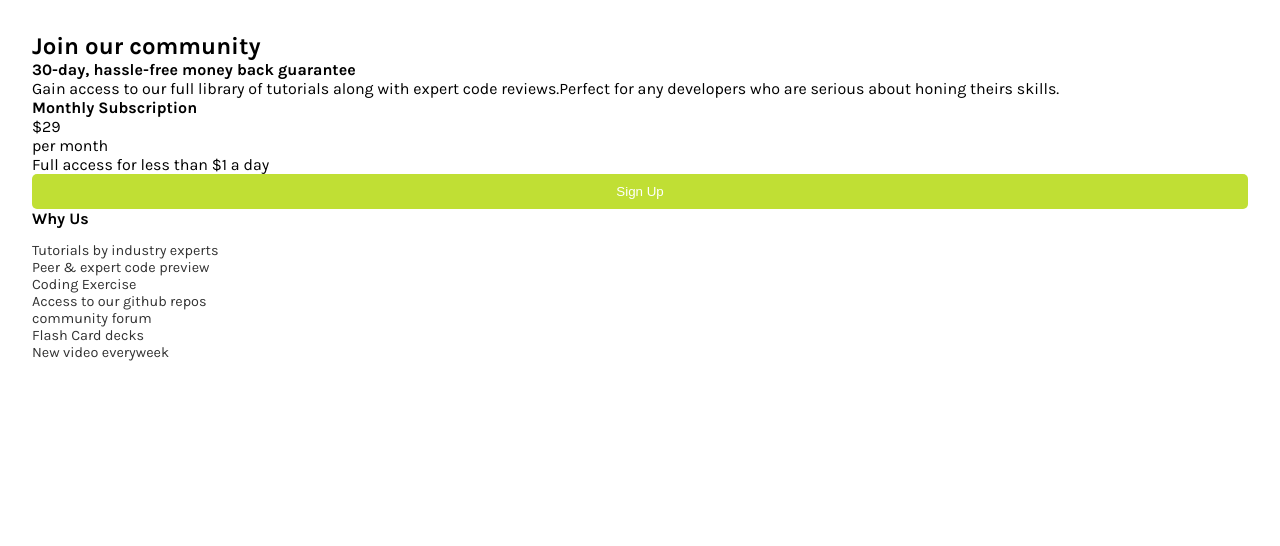
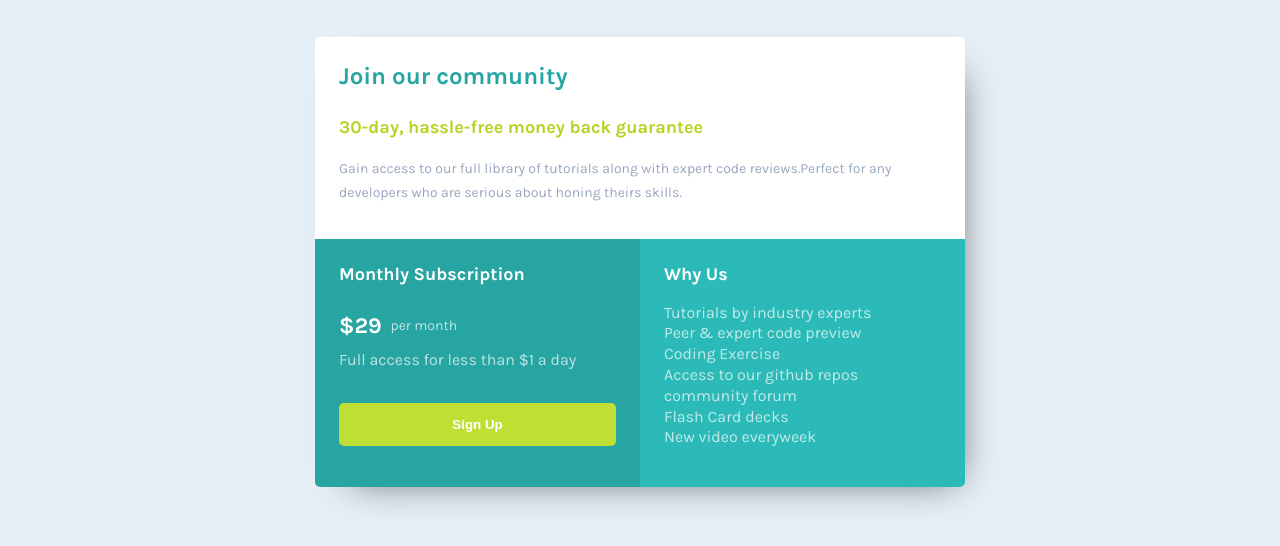
Before and after one commit to brsahmad/pricing-card-frontend-mentor-challenge, a plain HTML site: page index.html in a window 1280 px wide. Drawn offline with Linux system fonts and the light colour scheme.

Commit message:
Update style.css

```diff
--- a/style.css
+++ b/style.css
@@ -1,128 +1,172 @@
-html{
-  box-sizing:border-box;
-  font-family:'Karla';
-  font-size:16px;
+html {
+    box-sizing: border-box;
+    font-size: 100%;
+
 
 }
-*, *:before, *:after{
-  box-sizing: inherit;
-}
-body{
-  padding:24px;
-}
-h2, h4, p{
-  margin:0;
-}
-#card {
-  width: 600px;
-  height:400px;
-  box-shadow: 0px 4px 51px -8px rgba(0,0,0,0.75);
-  border-radius: 6px;
-  overflow:hidden;
+*, *::before, *::after {
+    box-sizing: inherit;
 
 }
 
-#top-section {
-  width:100%;
-  height:45%;
-  padding: 24px;
-  background-color: white;
-}
-#bottom-section {
-  display:inline-block;
-  width:100%;
-  height:55%;
-  color:white;
-}
-
-#bottom-left-section {
-  display:inline-block;
-  vertical-align: top;
-  width:50%;
-  height:100%;
-  padding: 24px;
-  background-color: #2ab2af;
-}
-#bottom-right-section {
-  display:inline-block;
-  vertical-align: top;
-  width:50%;
-  height:100%;
-  padding: 24px;
-  background-color: #2ebfbd;
-}
-
-#top-section h2{
-  color: #2ebfbd;
-  margin-bottom:24px;
-  font-weight:700;
-
-}
-#top-section h4{
-  color: green;
-  margin-bottom:14px;
-
-}
-#top-section p{
-  color: gray;
-  font-weight:300;
+body {
+    font-family: 'Karla', sans-serif;
+    line-height: 1.3;
+    font-size: 100%;
+    background-color: hsl(204, 43%, 93%);
+    padding: var(--paddingX);
 
 }
 
-#bottom-left-section h4{
-  font-size:20px;
-  margin-bottom:24px;
+:root {
+        --white: hsl(0, 0%, 100%);
+        --cyan: hsl(179, 62%, 40%);
+        --ltcyan: hsl(179, 62%, 45%);
+        --yellow: hsl(71, 73%, 54%);
+        --dkyellow: hsl(71, 73%, 48%);
+        --ltgray: hsl(204, 43%, 93%);
+        --grayblue: hsl(218, 22%, 67%);
+        --paddingX: 1.8rem;
+        --paddingY: 1.5rem;
 }
-#bottom-left-section #price-container{
-  font-size:20px;
-  margin-bottom:5px;
+h2, h4{
+    margin: 0;
 }
-#bottom-left-section button{
-  font-size:14px;
-  margin-bottom:24px;
+p{
+    margin: 0;
 }
-#bottom-left-section p{
-  margin-bottom:24px;
-}
-
-#price, #frequency {
-  display:inline-block;
-}
-
-#price {
-  font-size:2rem;
-  font-weight:700;
-
-}
-#frequency{
-  position:relative;
-  top:-5px;
-  font-size:0.8rem;
-  margin-left:5px;
-  opacity:0.7;
-
+.card {
+    width: 650px;
+    height: 450px;
+    margin: 0 auto;
+    box-shadow: 14px 15px 37px -23px rgba(0,0,0,0.66);
+    overflow: hidden;
+    border-radius: 5px;
 
 }
 
-button {
-  color:white;
-  border:none;
-  background-color: #c0df34;
-  padding:10px;
-  width:100%;
-  border-radius:5px;
+.top-section{
+    width: 100%;
+    height: 45%;
+    background-color: var(--white);
+    margin-top: 0;
+    padding: 24px;
+}
 
+.top-section h2 {
+    color: var(--cyan);
+    font-size: 24px;
+    font-weight: bold;
+    margin-bottom: 24px;
 }
-button:hover{
-  cursor:pointer;
-  background-color:#a9c42d;
-  transform:scale(1.1);
+
+.top-section h4 {
+    color: var(--dkyellow);
+    font-size: 18px;
+    font-weight: bold;
+    margin-bottom: 18px;
+}
+
+.top-section p {
+    color: var(--grayblue);
+    line-height: 1.7;
+    font-size: 14px;
+    font-weight: normal;
+}
+.bottom-section {
+    width: 100%;
+    height: 55%;
 
 }
 
-ul{
-  padding:0;
-  list-style:none;
-  font-size:0.9rem;
-  opacity:0.8;
+.bottom-left-section {
+    display: inline-block;
+    width: 50%;
+    height: 100%;
+    vertical-align: top;
+    background-color: var(--cyan);
+    padding: 24px;
+
 }
+.bottom-left-section h4 {
+    color: var(--white);
+    font-size: 18px;
+    font-weight: bold;
+    margin-bottom: 24px;
+
+}
+.price, .frequency {
+    display: inline-block;
+}
+.price-container {
+    margin-bottom: 10px;
+}
+
+
+.price {
+    color: var(--white);
+    font-size: 1.4rem;
+    font-weight: bold;
+}
+
+.frequency {
+    position: relative;
+    top:-3px;
+    margin-left: 5px;
+    color: var(--white);
+    font-size: 14px;
+    font-weight: normal;
+    opacity: 0.7;
+
+}
+
+.bottom-left-section p {
+    color: var(--white);
+    font-size: 16px;
+    font-weight: normal;
+    opacity: 0.7;
+    margin-bottom: 2rem;
+}
+
+button {
+    /* display: block; */
+    width: 100%;
+    padding: 14px;
+    color: var(--white);
+    font-weight: bold;
+    border: none;
+    background-color: var(--yellow);
+    border-radius:  5px;
+}
+button:hover{
+    cursor:pointer;
+    background-color:var(--yellow);
+    transform:scale(1.1);
+
+  }
+.bottom-right-section {
+    display: inline-block;
+    width: 50%;
+    height: 100%;
+    vertical-align: top;
+    background-color: var(--ltcyan);
+    padding: 24px;
+}
+.bottom-right-section h4 {
+    color: var(--white);
+    font-size: 18px;
+    font-weight: bold;
+    margin-bottom: 16px;
+}
+
+.bottom-right-section ul {
+    margin-top: 0;
+    padding: 0;
+}
+
+.bottom-right-section ul li {
+    list-style-type: none;
+    line-height: 1.3;
+    color: var(--white);
+    opacity: 0.7;
+}
```
